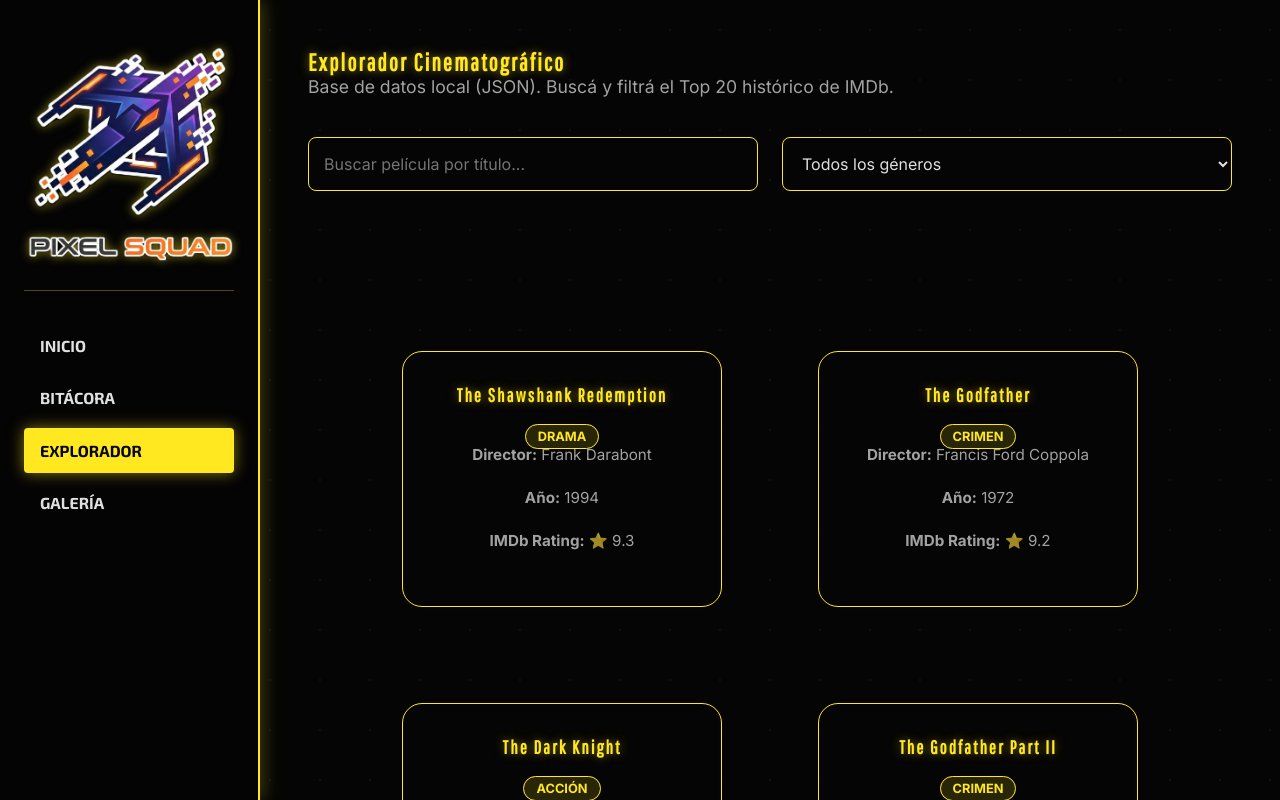
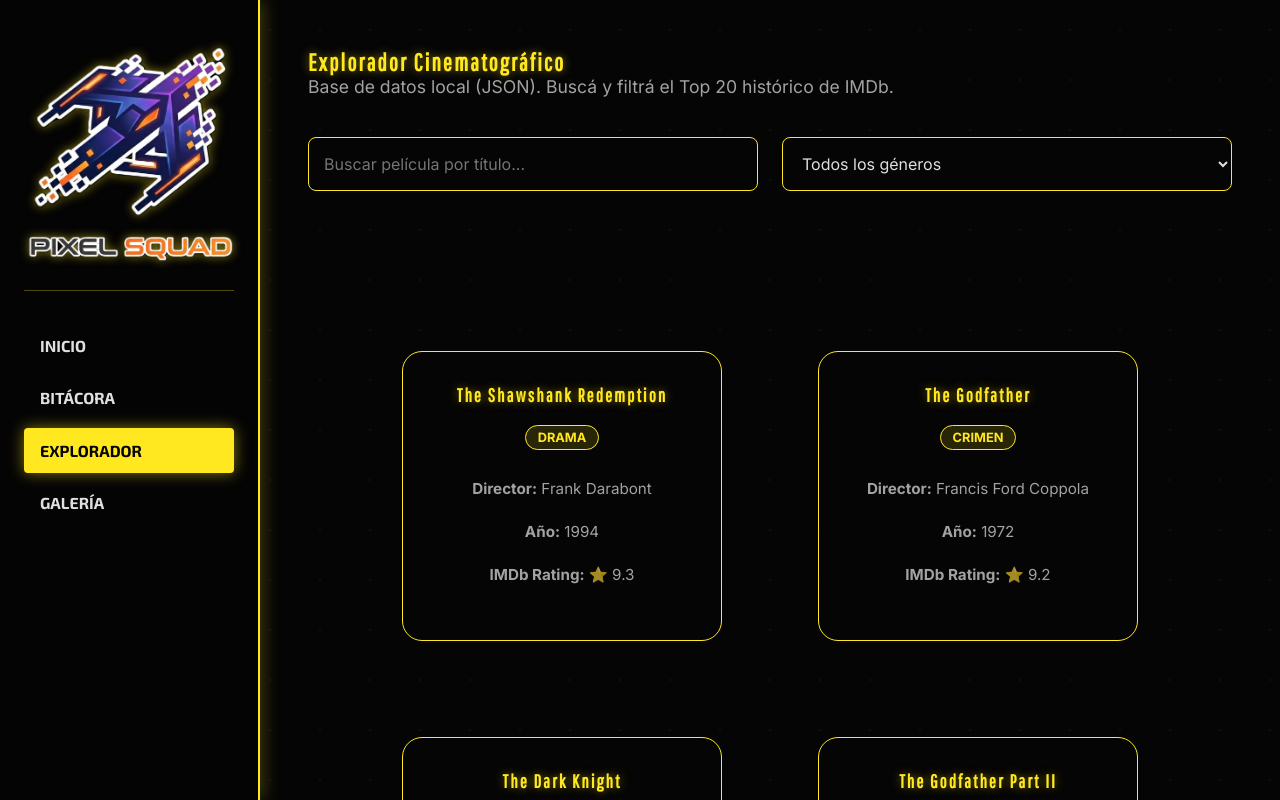
Before and after one commit to enluuca/TP2-PixelSquad, a React (Vite) app: page /explorador in a window 1280 px wide. Shown: the top 800 px of the page. Built offline with nearby package versions, Linux system fonts and the light colour scheme.

Commit message:
Modificacion de la estructura de las tarjetas para el explorador de peliculas

```diff
--- a/src/pages/Explorer.jsx
+++ b/src/pages/Explorer.jsx
@@ -52,12 +52,13 @@
           filteredData.map((peli) => (
             <article key={peli.id} className="data-card">
               <h3>{peli.titulo}</h3>
+              <span className="badge">{peli.genero}</span>
               <div className="data-stats">
-                <span className="badge">{peli.genero}</span>
                 <p><strong>Director:</strong> {peli.director}</p>
                 <p><strong>Año:</strong> {peli.año}</p>
                 <p><strong>IMDb Rating:</strong> ⭐ {peli.rating}</p>
               </div>
+
             </article>
           ))
         ) : (
```
